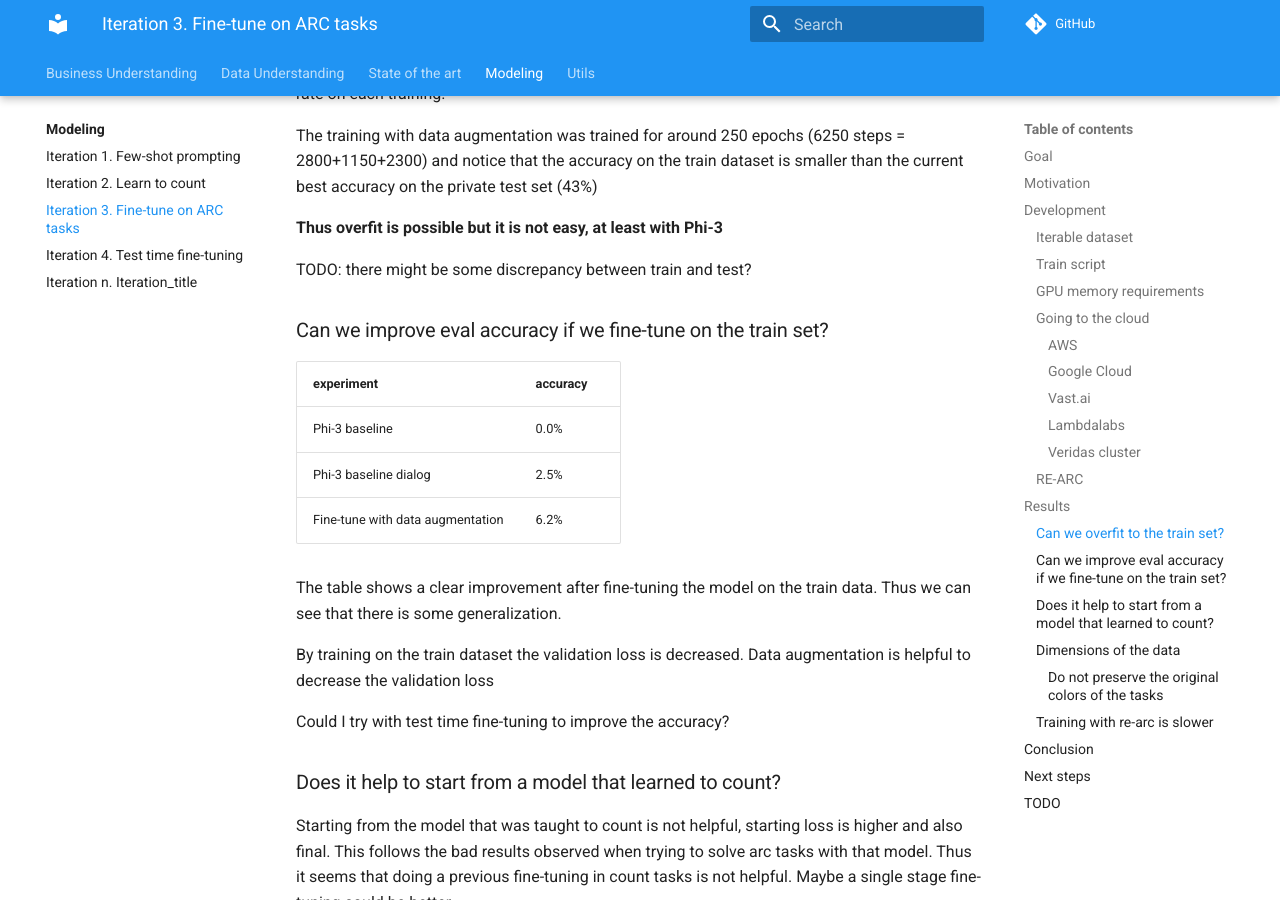
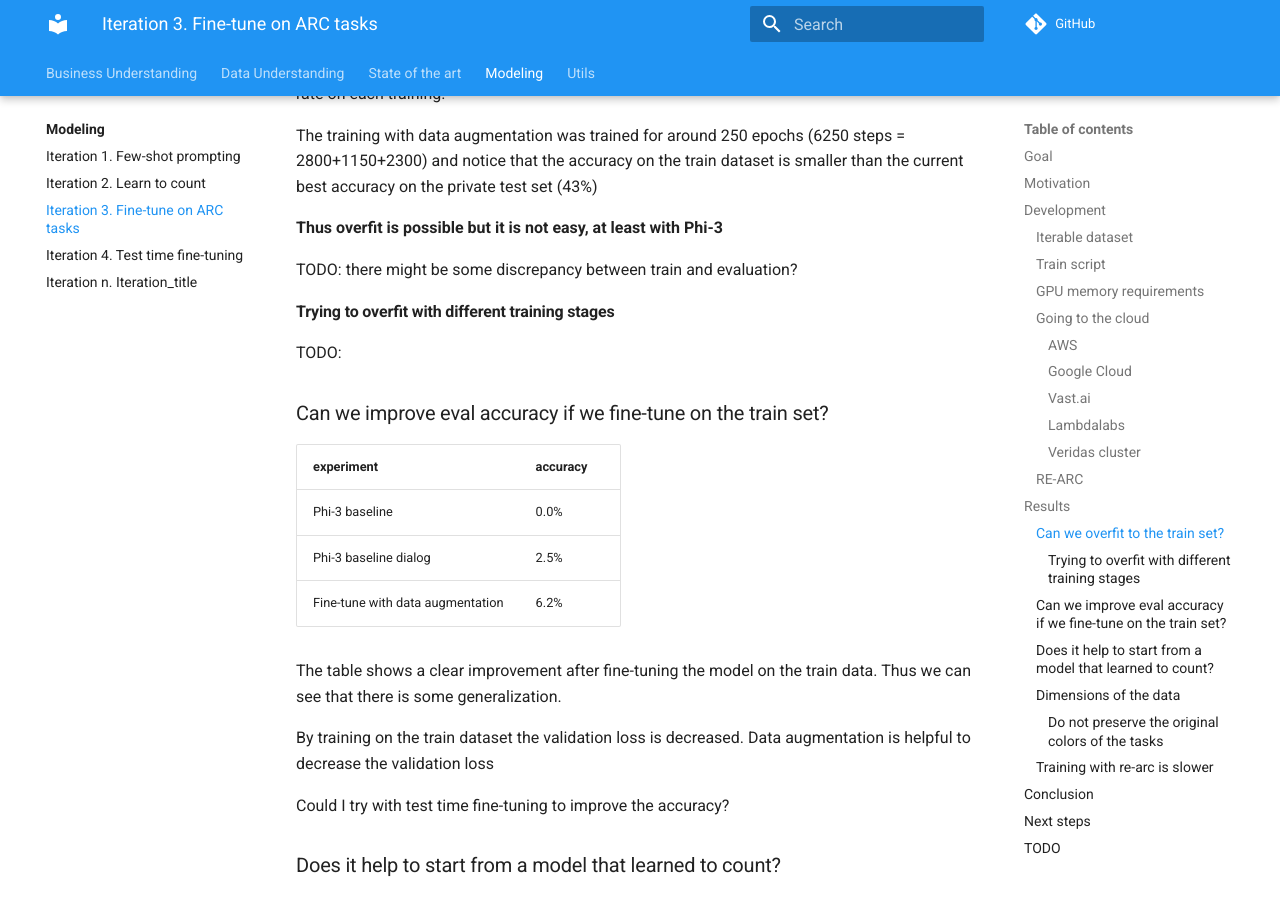
Before and after one commit to zhengjunyao-work/arc24, an MkDocs documentation site: the page built from docs/modeling/Iteration_03_fine-tune_on_arc.md, in a window 1280 px wide and 900 px high, scrolled down 2539 px. Built offline with MkDocs 1.6.1 and Material for MkDocs 9.7.7, drawn with Linux system fonts in a browser that asks for light colours; comment, search, counter and statistics services are not loaded; some of the changed text lies outside the part shown.

Commit message:
experiments to overfit to the train set

```diff
--- a/docs/modeling/Iteration_03_fine-tune_on_arc.md
+++ b/docs/modeling/Iteration_03_fine-tune_on_arc.md
@@ -100,7 +100,11 @@ private test set (43%)
 
 **Thus overfit is possible but it is not easy, at least with Phi-3**
 
-TODO: there might be some discrepancy between train and test?
+TODO: there might be some discrepancy between train and evaluation?
+
+#### Trying to overfit with different training stages
+
+TODO:
 
 ### Can we improve eval accuracy if we fine-tune on the train set?
 
```
Also changed, not shown: other parts of docs/modeling/Iteration_03_fine-tune_on_arc.md (+1 -0 lines), 1 other file.
